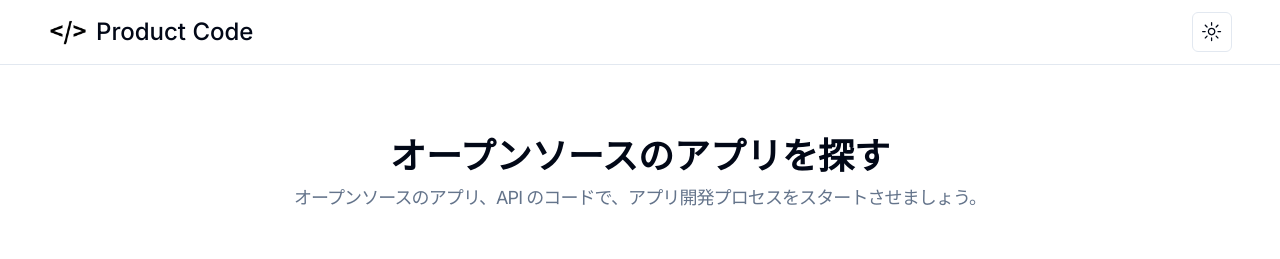
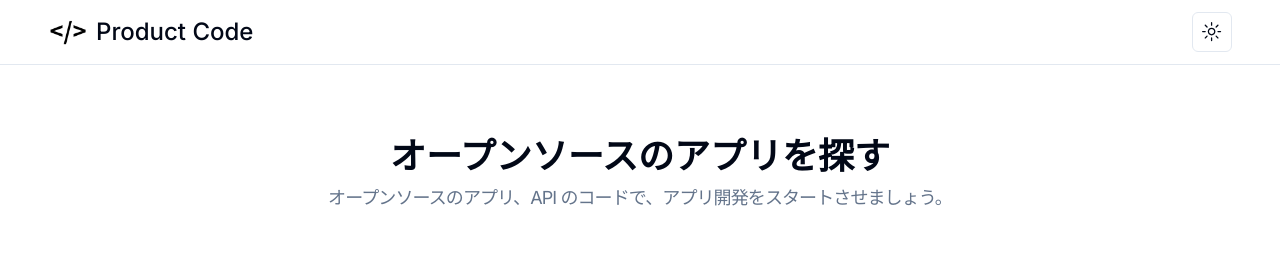
Before and after one commit to gtaiyou24/productcode.dev, a Next.js app in the folder frontend/: page / in a window 1280 px wide. Shown: the top 259 px of the page. Built offline with nearby package versions, Linux system fonts and the light colour scheme; grey boxes are pictures that could not be loaded.

Commit message:
style: frontend/src/app/(service)/page.tsx

```diff
--- a/frontend/src/app/(service)/page.tsx
+++ b/frontend/src/app/(service)/page.tsx
@@ -12,7 +12,7 @@ export default function Home() {
               オープンソースのアプリを探す
           </h1>
           <p className="text-base lg:text-lg text-muted-foreground tracking-tighter leading-tight">
-              オープンソースのアプリ、API のコードで、アプリ開発プロセスをスタートさせましょう。
+              オープンソースのアプリ、API のコードで、アプリ開発をスタートさせましょう。
           </p>
       </div>
       <div className="flex md:flex-row flex-col gap-8">
```
